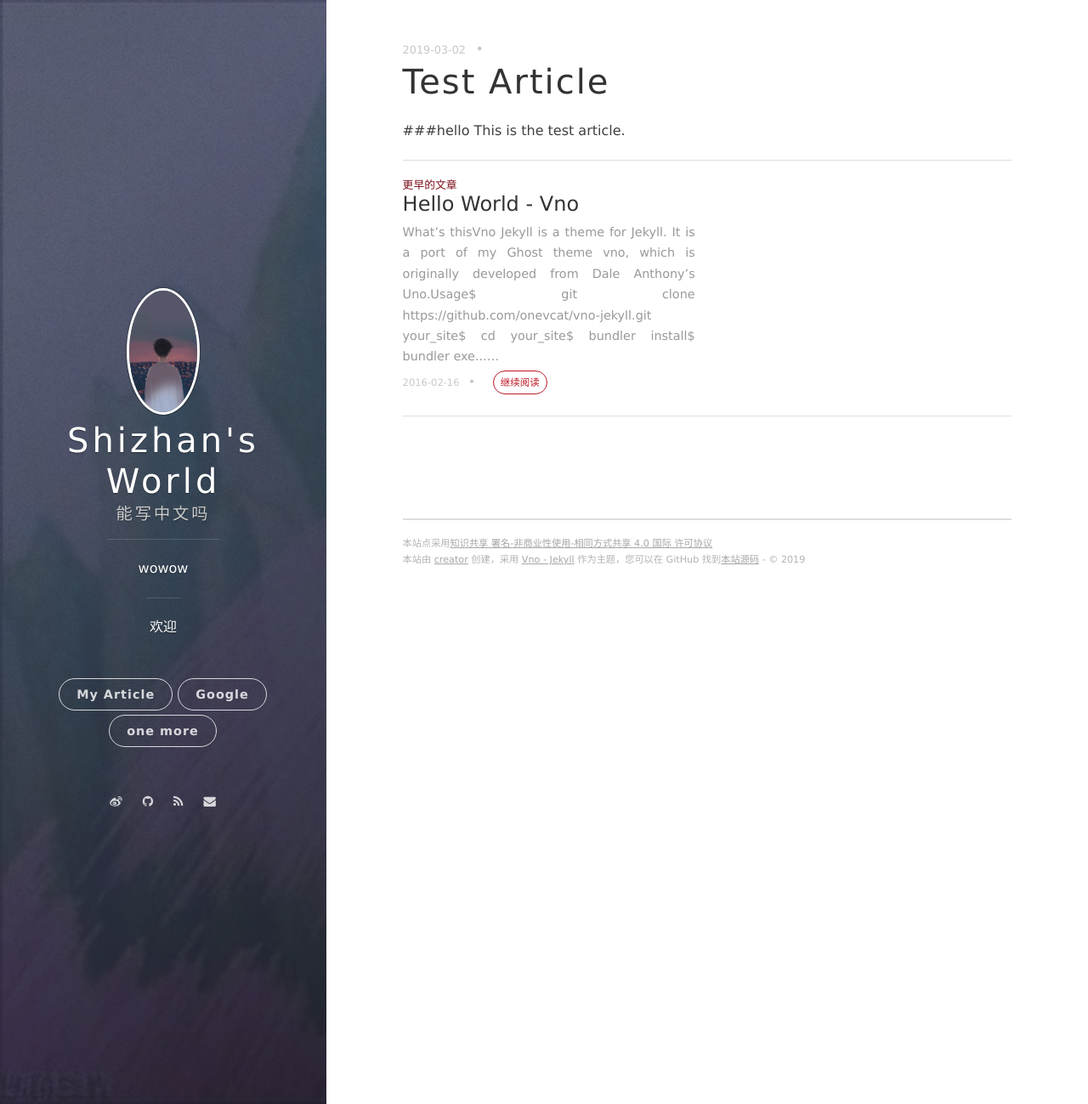
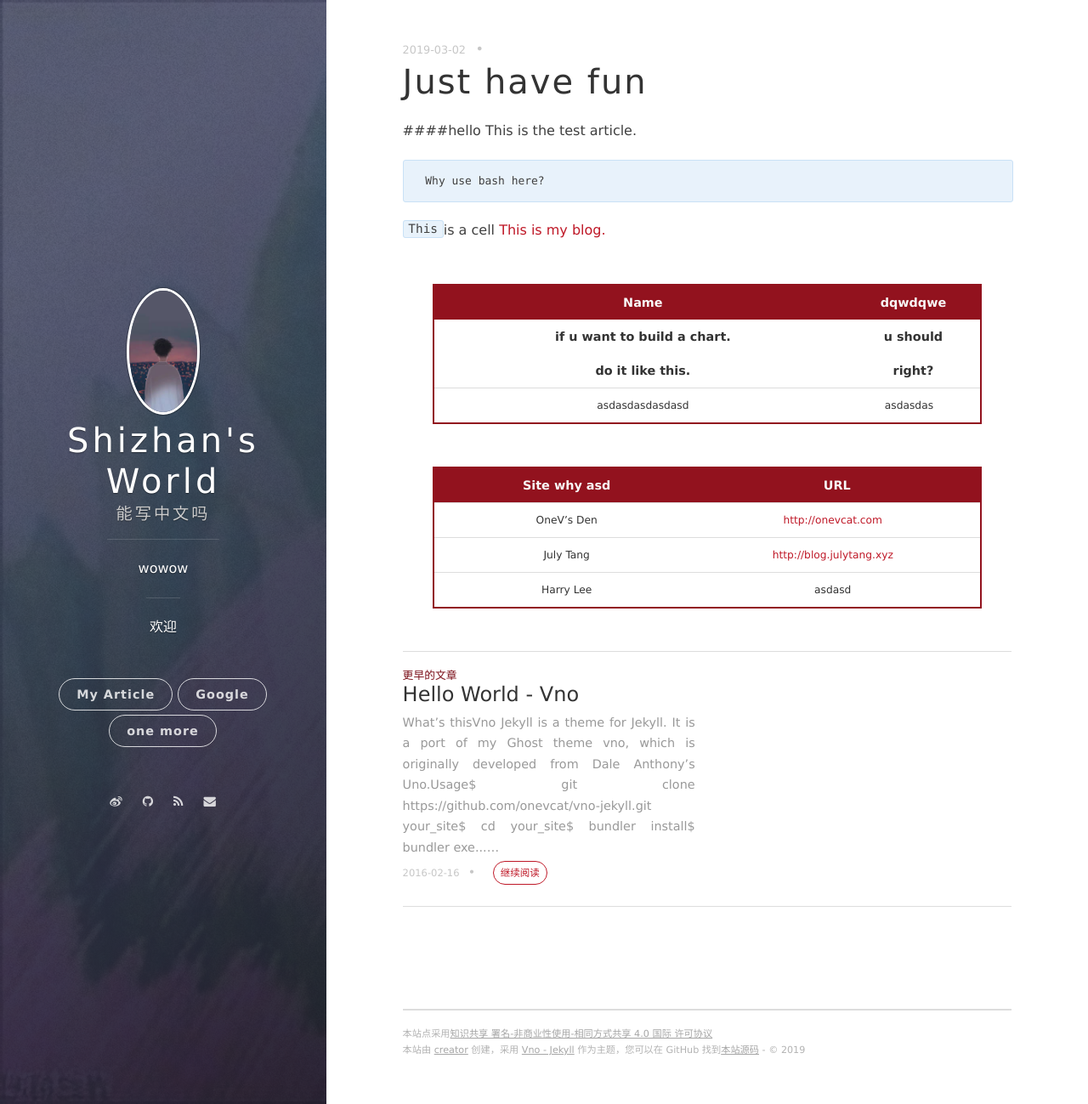
Before and after one commit to sz88888/sz88888.github.io, a Jekyll site: the page built from _posts/2019-03-02-test-article.md, in a window 1280 px wide and 1299 px high. Shown: the whole window at 85% size. Built offline with Jekyll 4.4.1, drawn with Linux system fonts in a browser that asks for light colours; nearby versions of some CDN libraries; our own code applies the rules of GitHub Pages for plain Markdown files.

Commit message:
Update 2019-03-02-test-article.md

````diff
--- a/_posts/2019-03-02-test-article.md
+++ b/_posts/2019-03-02-test-article.md
@@ -1,2 +1,32 @@
-###hello
+---
+layout: post
+title: Just have fun
+date: 2019-03-02 21:32
+---
+
+
+
+
+
+####hello
  This is the test article.
+
+ ```
+ Why use bash here?
+ ```
+
+ `This`is a cell
+ [This is my blog.](sz88888.github.io)
+
+
+| Name                        | dqwdqwe  |
+| if u want to build a chart. | u should |
+| do it like this.            | right?   |
+| --------------------------- | ---------|
+| asdasdasdasdasd             | asdasdas |
+
+| Site why        asd | URL                                                |
+| ---------- | -------------------------------------------------|
+| OneV's Den   | [http://onevcat.com](http://onevcat.com)           |
+| July Tang   | [http://blog.julytang.xyz](http://onevcat.com)     |
+| Harry Lee    | asdasd                 |
````
